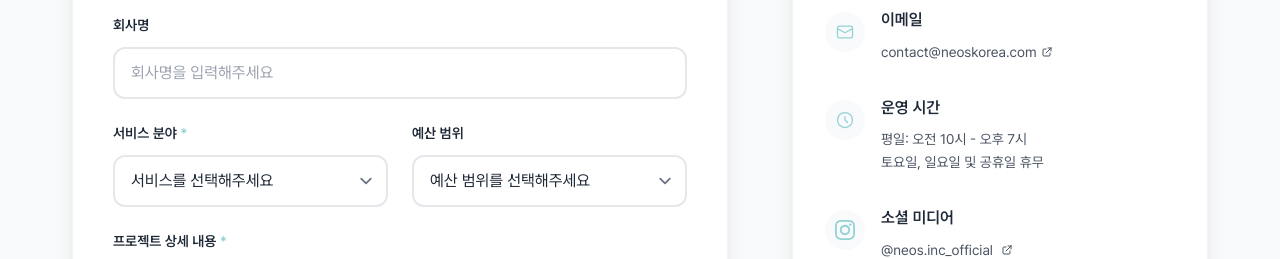
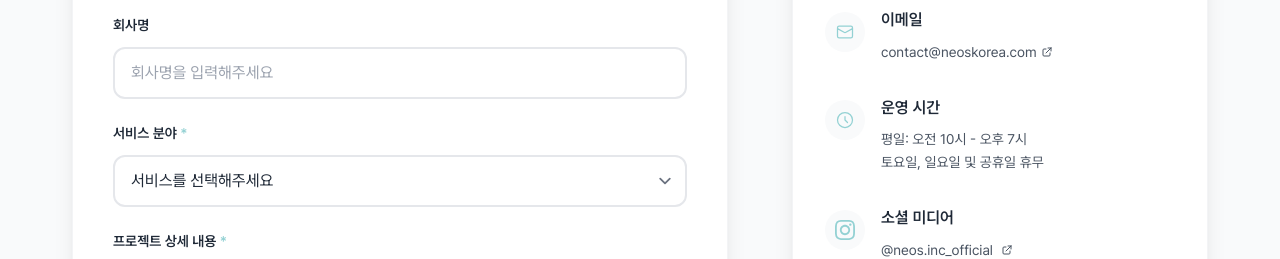
Before and after one commit to neoskorea/neos-homepage, a Next.js app: page /contact in a window 1280 px wide. Shown: the part 940-1199 px from the top of the page. Built offline with nearby package versions, Linux system fonts and the light colour scheme.

Commit message:
feat: contact 페이지 예상범위 선택란 제거

```diff
--- a/app/contact/page.tsx
+++ b/app/contact/page.tsx
@@ -12,13 +12,6 @@ type FormStatus = 'idle' | 'submitting' | 'success' | 'error';
 export default function ContactPage() {
   const { t } = useLanguage();
 
-  const budgetRanges = [
-    t('contact.budgetRanges.under10m'),
-    t('contact.budgetRanges.10to50m'),
-    t('contact.budgetRanges.50to100m'),
-    t('contact.budgetRanges.over100m'),
-  ];
-
   const serviceTypes = [
     t('contact.services.advertising'),
     t('contact.services.video'),
@@ -31,7 +24,6 @@ export default function ContactPage() {
     name: '',
     email: '',
     company: '',
-    budget: '',
     service: '',
     message: '',
   });
@@ -101,7 +93,6 @@ export default function ContactPage() {
         name: '',
         email: '',
         company: '',
-        budget: '',
         service: '',
         message: '',
       });
@@ -265,7 +256,6 @@ export default function ContactPage() {
                       />
                     </div>
 
-                    <div className="grid md:grid-cols-2 gap-6">
                     <div>
                       <label htmlFor="service" className="block text-sm font-semibold text-gray-800 mb-3">
                         {t('contact.form.service')} <span className="text-primary">{t('contact.form.required')}</span>
@@ -289,31 +279,6 @@ export default function ContactPage() {
                           </option>
                         ))}
                       </select>
-                      </div>
-
-                      <div>
-                        <label htmlFor="budget" className="block text-sm font-semibold text-gray-800 mb-3">
-                          {t('contact.form.budget')}
-                        </label>
-                        <select
-                          id="budget"
-                          name="budget"
-                          value={formData.budget}
-                          onChange={(e) => setFormData({ ...formData, budget: e.target.value })}
-                          disabled={formStatus === 'submitting'}
-                          className={`block w-full rounded-xl border-2 px-4 py-3 focus:ring-0 transition-colors text-gray-800 ${formStatus === 'submitting'
-                            ? 'border-gray-200 bg-gray-50 cursor-not-allowed'
-                            : 'border-gray-200 focus:border-primary hover:border-gray-300'
-                            }`}
-                        >
-                          <option value="">{t('contact.form.placeholders.budget')}</option>
-                          {budgetRanges.map((range) => (
-                            <option key={range} value={range}>
-                              {range}
-                            </option>
-                          ))}
-                        </select>
-                      </div>
                     </div>
 
                     <div>
```
Lines whose indentation alone changed are shown as unchanged.
